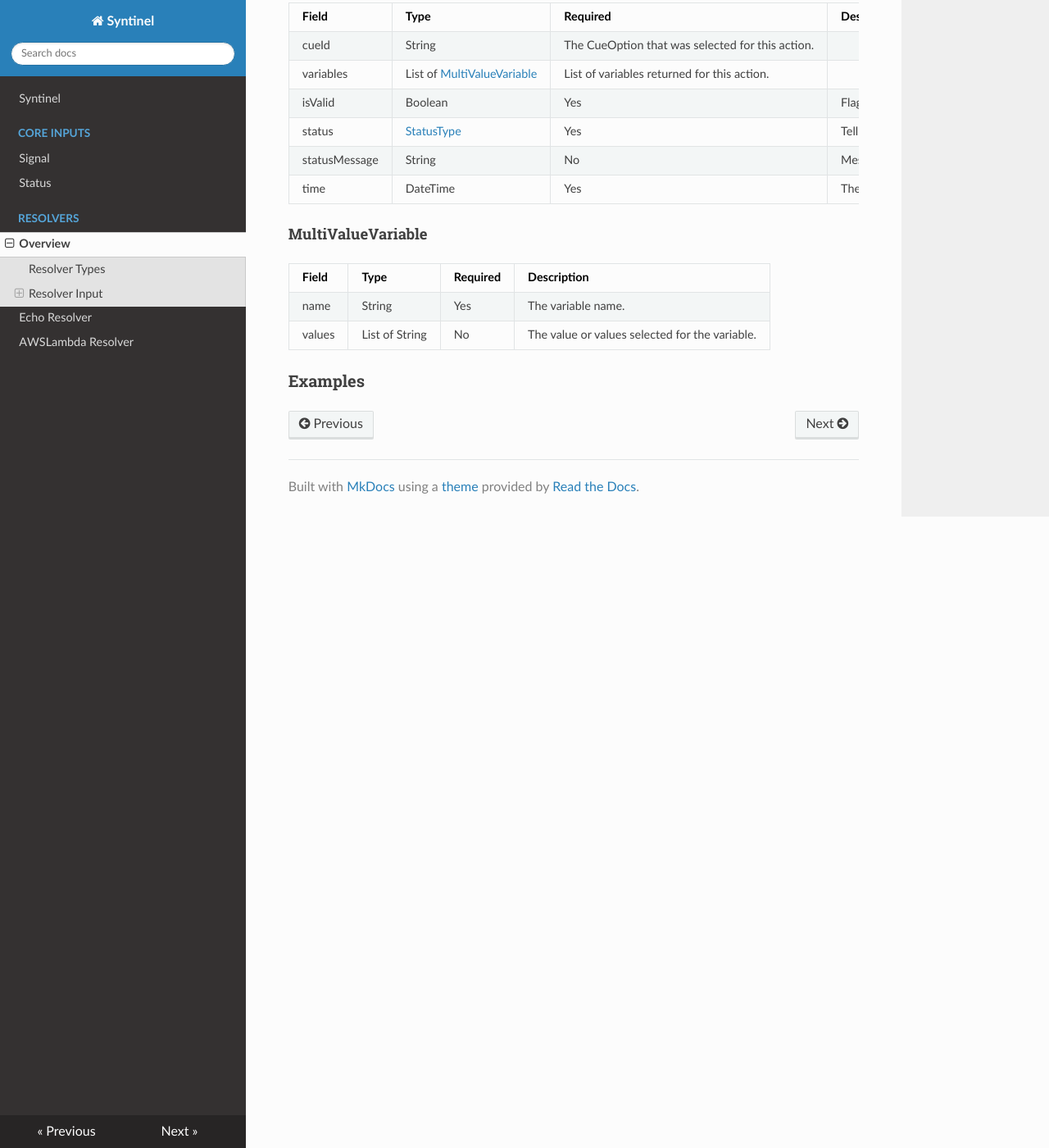
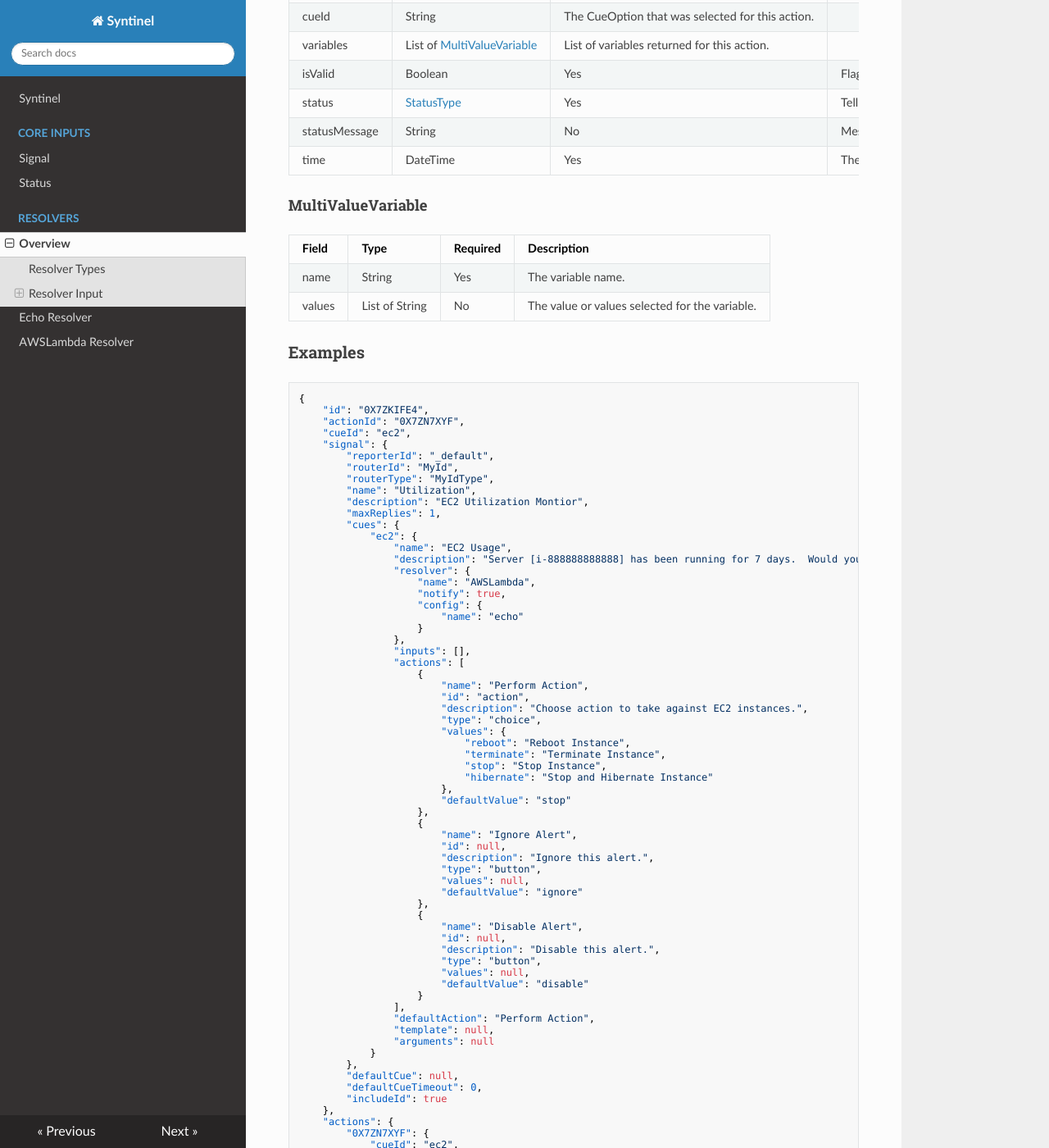
Before and after one commit to SynapseProject/syntinel.docs, an MkDocs documentation site: the page built from docs/resolvers.md, in a window 1280 px wide and 1400 px high, scrolled down 1824 px. Shown: the whole window at 82% size. Built offline with MkDocs 1.6.1, drawn with Linux system fonts in a browser that asks for light colours; nearby versions of some CDN libraries; old or Windows-style settings are respelled for this version of MkDocs; some of the changed text lies outside the part shown.

Commit message:
Updated docs to show removal of "Config" from ResolverRequest.

`````diff
--- a/docs/resolvers.md
+++ b/docs/resolvers.md
@@ -36,8 +36,7 @@ Coming Soon
 |-----|----|--------|-----------
 |id|String|Yes|The Id field of the Signal message.
 |actionId|String|Yes|The ActionId field of the reply sent from the subscribers.
-|cueId|String|Yes|The specific CueOption selected by the subscriber on which the action was taken.
-|config|Dictionary of Objects (JSON)|No|The "config" section of the resolver, specified in the Signal message.
+|cueId|String|Yes|The name of the CueOption in the Signal message that was selected by the subscriber on which the action was taken.
 |signal|Signal|Yes|The original signal message sent to the subscribers.
 |actions|Dictionary of [ActionType](#actiontype)|Yes|A dictionary of all actions taken against this signal (including the current action).
 |trace|Dictionary of Object (JSON)|No|A log of events that have occured for this signal message.
@@ -60,3 +59,107 @@ Coming Soon
 |values|List of String|No|The value or values selected for the variable.
 
 ### Examples
+
+````json
+{
+    "id": "0X7ZKIFE4",
+    "actionId": "0X7ZN7XYF",
+    "cueId": "ec2",
+    "signal": {
+        "reporterId": "_default",
+        "routerId": "MyId",
+        "routerType": "MyIdType",
+        "name": "Utilization",
+        "description": "EC2 Utilization Montior",
+        "maxReplies": 1,
+        "cues": {
+            "ec2": {
+                "name": "EC2 Usage",
+                "description": "Server [i-888888888888] has been running for 7 days.  Would you like to take action against it?",
+                "resolver": {
+                    "name": "AWSLambda",
+                    "notify": true,
+                    "config": {
+                        "name": "echo"
+                    }
+                },
+                "inputs": [],
+                "actions": [
+                    {
+                        "name": "Perform Action",
+                        "id": "action",
+                        "description": "Choose action to take against EC2 instances.",
+                        "type": "choice",
+                        "values": {
+                            "reboot": "Reboot Instance",
+                            "terminate": "Terminate Instance",
+                            "stop": "Stop Instance",
+                            "hibernate": "Stop and Hibernate Instance"
+                        },
+                        "defaultValue": "stop"
+                    },
+                    {
+                        "name": "Ignore Alert",
+                        "id": null,
+                        "description": "Ignore this alert.",
+                        "type": "button",
+                        "values": null,
+                        "defaultValue": "ignore"
+                    },
+                    {
+                        "name": "Disable Alert",
+                        "id": null,
+                        "description": "Disable this alert.",
+                        "type": "button",
+                        "values": null,
+                        "defaultValue": "disable"
+                    }
+                ],
+                "defaultAction": "Perform Action",
+                "template": null,
+                "arguments": null
+            }
+        },
+        "defaultCue": null,
+        "defaultCueTimeout": 0,
+        "includeId": true
+    },
+    "actions": {
+        "0X7ZN7XYF": {
+            "cueId": "ec2",
+            "variables": [
+                {
+                    "name": "action",
+                    "values": [
+                        "reboot"
+                    ]
+                }
+            ],
+            "isValid": true,
+            "status": "New",
+            "time": "2020-10-07T20:02:09.0104309Z"
+        }
+    },
+    "trace": {
+        "0X7ZKJZQ9_SignalReply": {
+            "id": "0X7ZKIFE4",
+            "time": "2020-10-07T20:00:10.609855Z",
+            "results": [
+                {
+                    "channelType": "teams",
+                    "code": "Success",
+                    "message": "Success",
+                    "channelId": "_defaultTeams"
+                },
+                {
+                    "channelType": "slack",
+                    "code": "Success",
+                    "message": "Success",
+                    "channelId": "_default"
+                }
+            ],
+            "statusCode": "Success"
+        }
+    }
+}
+````
`````
Also changed, not shown: docs/resources/draw.io/ClassDiagram-ResolverMessage.png, 2 other files.
